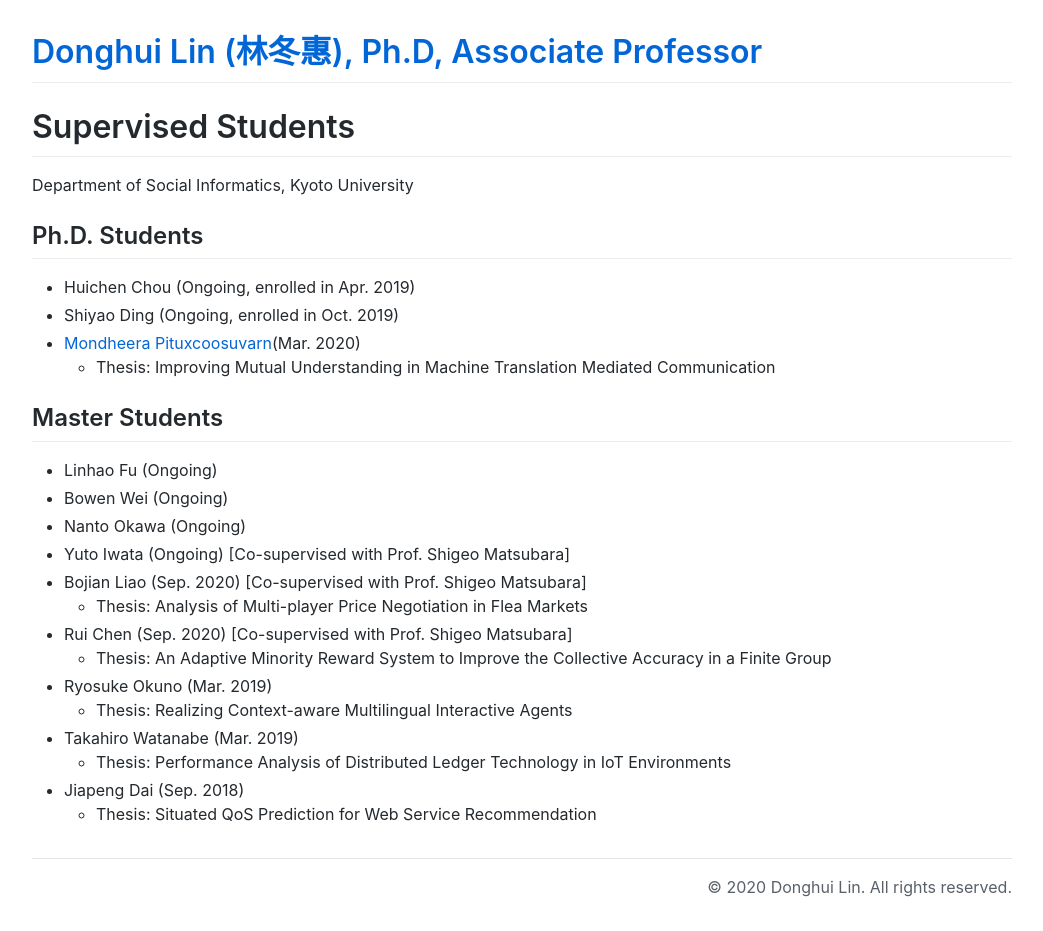
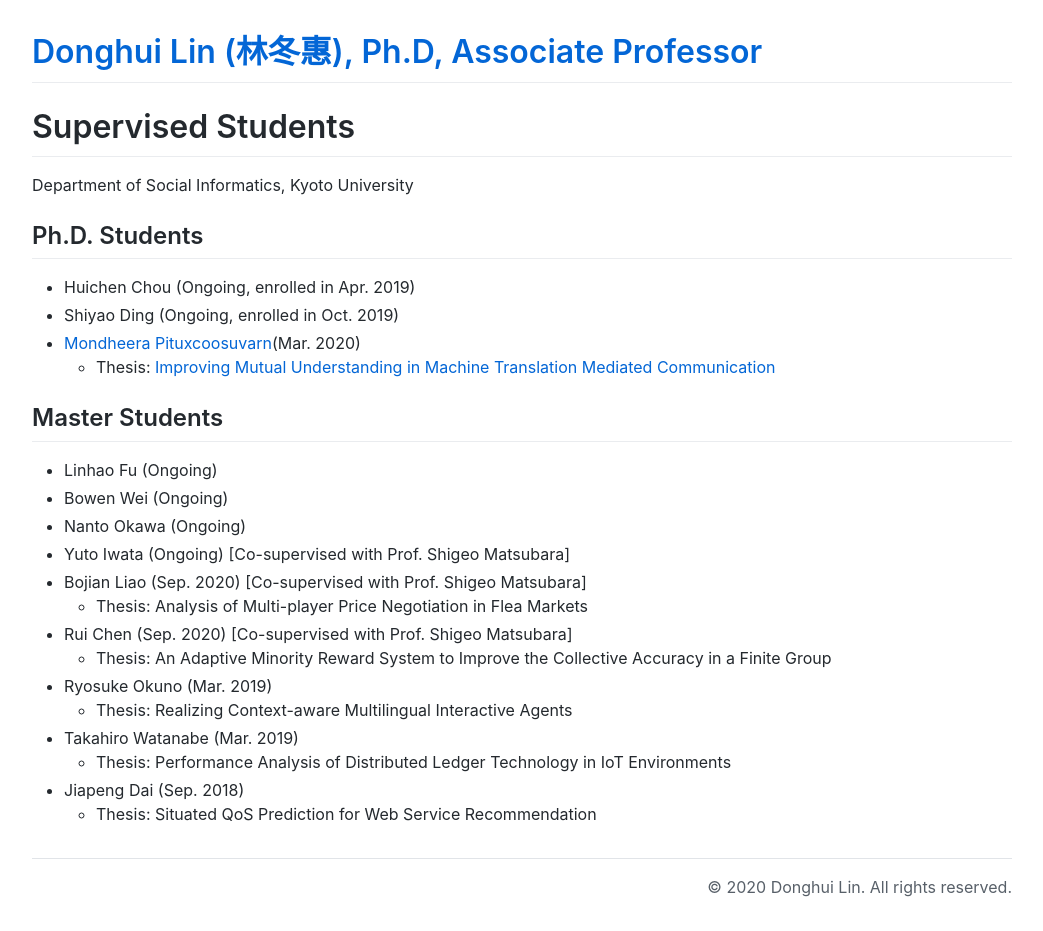
Before and after one commit to lindh/lindh.github.io, a Jekyll site: the page built from students.md, in a window 1280 px wide. Shown: the whole page, without its empty margins (118-1161 px from the left). Built offline with Jekyll 4.4.1, drawn with Linux system fonts in a browser that asks for light colours; comment, search, counter and statistics services are not loaded; our own code applies the rules of GitHub Pages for plain Markdown files; part of the change alters nothing that is shown.

```diff
--- a/students.md
+++ b/students.md
@@ -9,7 +9,7 @@ Department of Social Informatics, Kyoto University
 - Huichen Chou (Ongoing, enrolled in Apr. 2019)
 - Shiyao Ding (Ongoing, enrolled in Oct. 2019)
 - [Mondheera Pituxcoosuvarn](http://www.ritsumei.ac.jp/~mond-p/)(Mar. 2020)
-  - Thesis: Improving Mutual Understanding in Machine Translation Mediated Communication
+  - Thesis: [Improving Mutual Understanding in Machine Translation Mediated Communication](https://doi.org/10.14989/doctor.k22579)
 
 ## Master Students
 - Linhao Fu (Ongoing)
```
